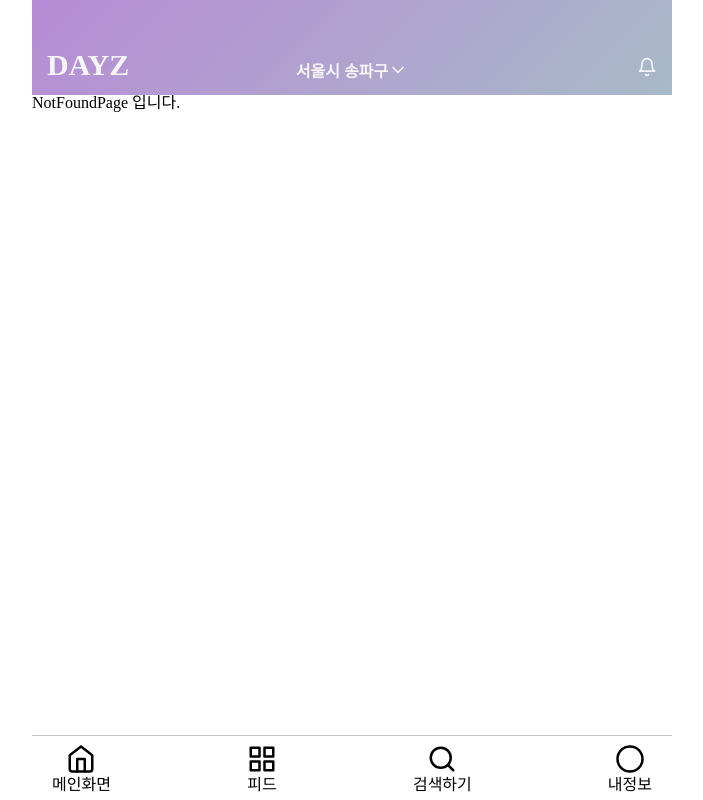
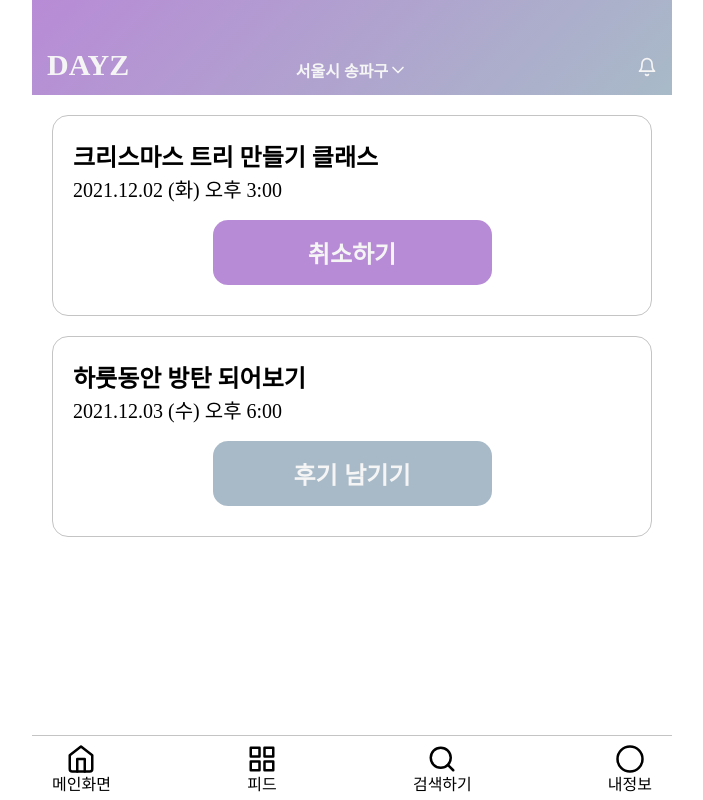
Before and after one commit to prgrms-web-devcourse/Team_DAYZ_DAYZ_FE, a React (Create React App) app: page /user/book in a window 1280 px wide. Shown: the whole page, without its empty margins (288-991 px from the left). Built offline with nearby package versions, Linux system fonts and the light colour scheme.

Commit message:
Feat: UserPage D 예약내역 남기기

```diff
--- /dev/null
+++ b/src/pages/UserPage/UserBookedPage.tsx
@@ -0,0 +1,82 @@
+import styled from '@emotion/styled';
+import React from 'react';
+
+const UserBookedPage = () => {
+  return (
+    <UserBookedPageWrapper>
+      <BookedLists>
+        <BookedItem>
+          <ProductName>크리스마스 트리 만들기 클래스</ProductName>
+          <ProductDateData>
+            <ProductDate>2021.12.02</ProductDate>
+            <ProductDay>(화)</ProductDay>
+            <ProductTime>오후 3:00</ProductTime>
+          </ProductDateData>
+          <CancelButton>취소하기</CancelButton>
+        </BookedItem>
+        <BookedItem>
+          <ProductName>하룻동안 방탄 되어보기</ProductName>
+          <ProductDateData>
+            <ProductDate>2021.12.03</ProductDate>
+            <ProductDay>(수)</ProductDay>
+            <ProductTime>오후 6:00</ProductTime>
+          </ProductDateData>
+          <ReviewButton>후기 남기기</ReviewButton>
+        </BookedItem>
+      </BookedLists>
+    </UserBookedPageWrapper>
+  );
+};
+const UserBookedPageWrapper = styled.section``;
+const BookedLists = styled.ul``;
+const BookedItem = styled.li`
+  border: solid 1px #c4c4c4;
+  border-radius: 16px;
+  margin: 20px;
+  padding: 30px 20px;
+`;
+const ProductName = styled.h4`
+  font-size: 24px;
+  font-weight: 600;
+`;
+const ProductDateData = styled.div`
+  display: flex;
+  justify-content: flex-start;
+  margin-top: 10px;
+`;
+const ProductDate = styled.div`
+  font-size: 20px;
+  margin-right: 5px;
+`;
+const ProductDay = styled.div`
+  font-size: 20px;
+  margin-right: 5px;
+`;
+const ProductTime = styled.div`
+  font-size: 20px;
+`;
+
+const CancelButton = styled.button`
+  font-size: 24px;
+  font-weight: 600;
+  background-color: #b88bd6;
+  color: #f5f5f5;
+  border: none;
+  width: 50%;
+  margin: 20px 25% 0px 25%;
+  padding: 15px;
+  border-radius: 15px;
+`;
+
+const ReviewButton = styled.button`
+  font-size: 24px;
+  font-weight: 600;
+  background-color: #a8bac8;
+  color: #f5f5f5;
+  border: none;
+  width: 50%;
+  margin: 20px 25% 0px 25%;
+  padding: 15px;
+  border-radius: 15px;
+`;
+export default UserBookedPage;
--- /dev/null
+++ b/src/pages/UserPage/UserPage.tsx
@@ -0,0 +1,98 @@
+import styled from '@emotion/styled';
+import React from 'react';
+import { Settings, ChevronRight } from 'react-feather';
+import { Link } from 'react-router-dom';
+const UserPage = () => {
+  return (
+    <UserPageWrapper>
+      <UserInfo>
+        <UserInfoImg />
+        <UserInfoName>희진짱</UserInfoName>
+        <Settings style={{ position: 'absolute', top: '50px', left: '60px' }} />
+      </UserInfo>
+
+      <ImportantInfo>
+        <Link to="/user/book" style={{ textDecoration: 'none' }}>
+          <ImortantInfoLists>예약 내역</ImortantInfoLists>
+        </Link>
+
+        <ImortantInfoLists style={{ border: 'none' }}>나의 후기</ImortantInfoLists>
+      </ImportantInfo>
+
+      <UserSettingLists>
+        <UserSettingList>
+          <ListText>팔로잉한 계정</ListText>
+          <ChevronRight size={40} />
+        </UserSettingList>
+        <UserSettingList>
+          <ListText>찜한 클래스</ListText>
+          <ChevronRight size={40} />
+        </UserSettingList>
+        <UserSettingList>
+          <ListText>로그아웃</ListText>
+          <ChevronRight size={40} />
+        </UserSettingList>
+      </UserSettingLists>
+    </UserPageWrapper>
+  );
+};
+const UserPageWrapper = styled.section`
+  overflow: scroll;
+  width: 100%;
+  height: calc(100vh - 190px);
+`;
+const UserInfo = styled.div`
+  display: flex;
+  justify-content: flex-start;
+  align-items: center;
+  margin: 20px;
+  position: relative;
+`;
+const UserInfoImg = styled.div`
+  width: 80px;
+  height: 80px;
+  border-radius: 50%;
+  background-color: grey;
+`;
+const UserInfoName = styled.div`
+  font-size: 30px;
+  text-align: center;
+  font-weight: 600;
+  margin-left: 20px;
+`;
+const ImportantInfo = styled.section`
+  display: flex;
+  justify-content: center;
+  align-items: center;
+  width: calc(100% - 40px);
+  height: 80px;
+  margin: 20px;
+  background: linear-gradient(135deg, #b88bd6 0%, #b88bd6 0.01%, #a8bac8 100%);
+  border-radius: 16px;
+`;
+const ImortantInfoLists = styled.div`
+  font-size: 20px;
+  font-weight: 600;
+  padding: 0 30px;
+  color: #f5f5f5;
+  border-right: solid 3px #f5f5f5;
+`;
+
+const UserSettingLists = styled.ul`
+  margin: 20px;
+`;
+const UserSettingList = styled.li`
+  display: flex;
+  justify-content: space-between;
+  align-items: center;
+  border: solid 1px #c4c4c4;
+  border-radius: 16px;
+  padding: 10px 20px;
+  color: black;
+  margin-bottom: 10px;
+`;
+
+const ListText = styled.div`
+  font-size: 20px;
+`;
+export default UserPage;
--- a/src/pages/UserPage/index.tsx
+++ b/src/pages/UserPage/index.tsx
@@ -1,94 +1,2 @@
-import styled from '@emotion/styled';
-import React from 'react';
-import { Settings, ChevronRight } from 'react-feather';
-const UserPage = () => {
-  return (
-    <UserPageWrapper>
-      <UserInfo>
-        <UserInfoImg />
-        <UserInfoName>희진짱</UserInfoName>
-        <Settings style={{ position: 'absolute', top: '50px', left: '60px' }} />
-      </UserInfo>
-
-      <ImportantInfo>
-        <ImortantInfoLists>예약 내역</ImortantInfoLists>
-        <ImortantInfoLists style={{ border: 'none' }}>나의 후기</ImortantInfoLists>
-      </ImportantInfo>
-
-      <UserSettingLists>
-        <UserSettingList>
-          <ListText>팔로잉한 계정</ListText>
-          <ChevronRight size={40} />
-        </UserSettingList>
-        <UserSettingList>
-          <ListText>찜한 클래스</ListText>
-          <ChevronRight size={40} />
-        </UserSettingList>
-        <UserSettingList>
-          <ListText>로그아웃</ListText>
-          <ChevronRight size={40} />
-        </UserSettingList>
-      </UserSettingLists>
-    </UserPageWrapper>
-  );
-};
-const UserPageWrapper = styled.section`
-  overflow: scroll;
-  width: 100%;
-  height: calc(100vh - 190px);
-`;
-const UserInfo = styled.div`
-  display: flex;
-  justify-content: flex-start;
-  align-items: center;
-  margin: 20px;
-  position: relative;
-`;
-const UserInfoImg = styled.div`
-  width: 80px;
-  height: 80px;
-  border-radius: 50%;
-  background-color: grey;
-`;
-const UserInfoName = styled.div`
-  font-size: 30px;
-  text-align: center;
-  font-weight: 600;
-  margin-left: 20px;
-`;
-const ImportantInfo = styled.section`
-  display: flex;
-  justify-content: center;
-  align-items: center;
-  width: calc(100% - 40px);
-  height: 80px;
-  margin: 20px;
-  background: linear-gradient(135deg, #b88bd6 0%, #b88bd6 0.01%, #a8bac8 100%);
-  border-radius: 16px;
-`;
-const ImortantInfoLists = styled.div`
-  font-size: 20px;
-  font-weight: 600;
-  padding: 0 30px;
-  color: #f5f5f5;
-  border-right: solid 3px #f5f5f5;
-`;
-
-const UserSettingLists = styled.ul`
-  margin: 20px;
-`;
-const UserSettingList = styled.li`
-  display: flex;
-  justify-content: space-between;
-  align-items: center;
-  border: solid 1px #c4c4c4;
-  border-radius: 16px;
-  padding: 10px 20px;
-  color: black;
-  margin-bottom: 10px;
-`;
-
-const ListText = styled.div`
-  font-size: 20px;
-`;
-export default UserPage;
+export { default as UserPage } from './UserPage';
+export { default as UserBookedPage } from './UserBookedPage';
--- a/src/pages/index.tsx
+++ b/src/pages/index.tsx
@@ -6,7 +6,7 @@ export { default as FeedPage } from './FeedPage';
 export { default as LoginPage } from './LoginPage';
 export { default as BookingPage } from './BookingPage';
 export { default as SearchPage } from './SearchPage';
-export { default as UserPage } from './UserPage';
+export { UserPage, UserBookedPage } from './UserPage';
 export { default as NotFoundPage } from './NotFoundPage';
 export { default as Comments } from './Comments';
 export { default as SearchResultsPage } from './SearchResultsPage';
--- a/src/routes/Router.tsx
+++ b/src/routes/Router.tsx
@@ -14,6 +14,7 @@ import {
   Comments,
   SearchResultsPage,
   UploadFeedPage,
+  UserBookedPage,
 } from '../pages';
 
 const Router = () => {
@@ -27,6 +28,7 @@ const Router = () => {
       <Route path="/products/:id" exact component={ProductsDetailPage} />
       <Route path="/booking/:id" exact component={BookingPage} />
       <Route path="/user" exact component={UserPage} />
+      <Route path="/user/book" exact component={UserBookedPage} />
       <Route path="/author" exact component={AuthorPage} />
       <Route path="/feed/comments/:id" exact component={Comments} />
       <Route path="/search/results" exact component={SearchResultsPage} />
```
